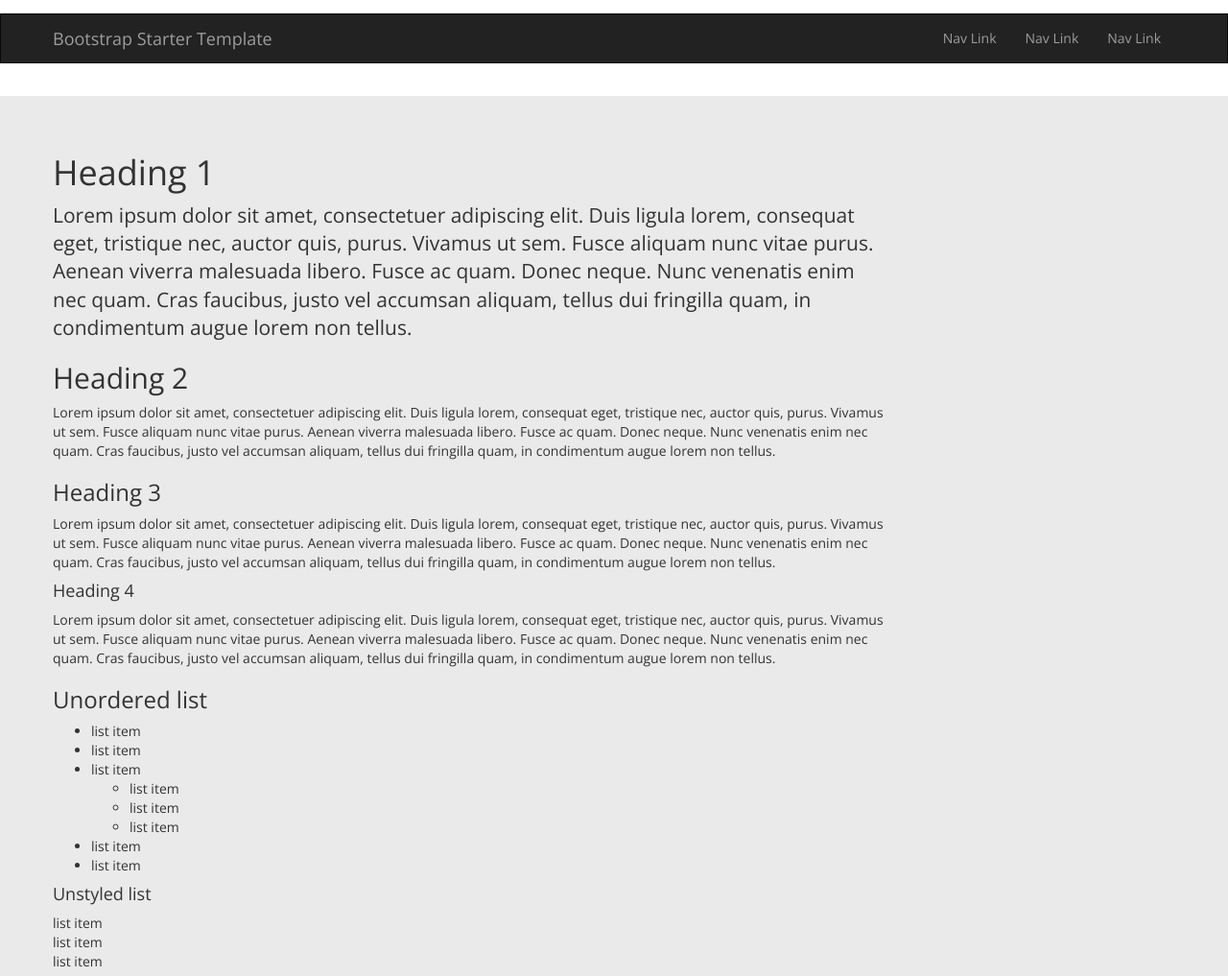
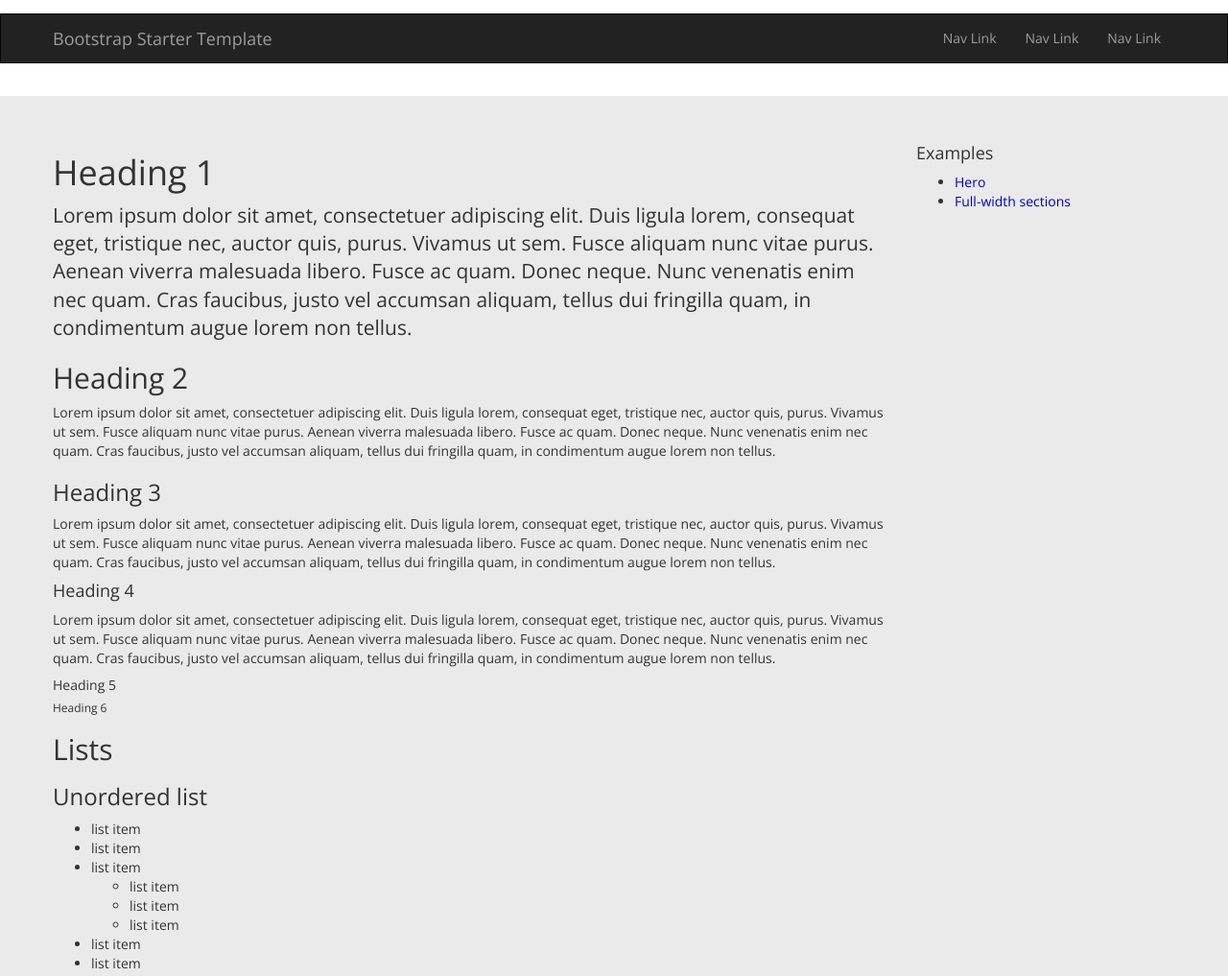
Before and after one commit to dsgreen/project-boilerplate, a website: page bootstrap-header.html in a window 1280 px wide. Shown: the top 1017 px of the page at 96% size. Drawn offline with nearby package versions, Linux system fonts and the light colour scheme; files that its build step writes are made by us from their sources.

Commit message:
Attribute reorder and code cleanup

```diff
--- a/bootstrap-header.html
+++ b/bootstrap-header.html
@@ -10,6 +10,7 @@
   <link href="https://maxcdn.bootstrapcdn.com/bootstrap/3.3.7/css/bootstrap.min.css" rel="stylesheet" integrity="sha384-BVYiiSIFeK1dGmJRAkycuHAHRg32OmUcww7on3RYdg4Va+PmSTsz/K68vbdEjh4u" crossorigin="anonymous">
   <link href="https://maxcdn.bootstrapcdn.com/font-awesome/4.7.0/css/font-awesome.min.css" rel="stylesheet" integrity="sha384-wvfXpqpZZVQGK6TAh5PVlGOfQNHSoD2xbE+QkPxCAFlNEevoEH3Sl0sibVcOQVnN" crossorigin="anonymous">
   <link href="css/main.css" rel="stylesheet">
+  <script src="js/modernizr.custom.07230.js"></script>
   <!--[if lt IE 9]>
   <script src="https://cdnjs.cloudflare.com/ajax/libs/html5shiv/3.7.3/html5shiv.min.js"></script>
   <script src="https://cdnjs.cloudflare.com/ajax/libs/respond.js/1.4.2/respond.min.js"></script>
@@ -19,8 +20,9 @@
 </head>
 <body class="home">
 <div class="sr-only"><a href="#content">skip to page content</a></div>
+
 <header class="site-header" id="top" role="banner">
-  <nav role="navigation" class="navbar navbar-inverse">
+  <nav class="navbar navbar-inverse" role="navigation">
     <div class="container-fluid">
       <div class="navbar-header">
         <button type="button" class="navbar-toggle" data-toggle="collapse" data-target=".navbar-collapse">
@@ -41,9 +43,10 @@
     </div>
   </nav>
 </header>
+
 <section class="container-fluid" id="content">
   <div class="row">
-    <main id="main" role="main" class="col-sm-9">
+    <main class="col-sm-9" id="main" role="main">
       <h1>Heading 1</h1>
       <p class="lead">Lorem ipsum dolor sit amet, consectetuer adipiscing elit. Duis ligula lorem, consequat eget,
         tristique nec, auctor quis, purus. Vivamus ut sem. Fusce aliquam nunc vitae purus. Aenean viverra malesuada
@@ -68,6 +71,10 @@
         quam. Donec neque. Nunc venenatis enim nec quam. Cras faucibus, justo vel accumsan aliquam, tellus dui fringilla
         quam, in condimentum augue lorem non tellus. </p>
 
+      <h5>Heading 5</h5>
+      <h6>Heading 6</h6>
+
+      <h2>Lists</h2>
       <h3>Unordered list</h3>
       <ul>
         <li>list item</li>
@@ -98,10 +105,20 @@
       </ul>
 
     </main>
-    <aside role="complementary" class="col-sm-3">
+
+    <aside class="col-sm-3" role="complementary">
+      <h4>Examples</h4>
+      <nav>
+        <ul>
+          <li><a href="example.html">Hero</a></li>
+          <li><a href="example.html">Full-width sections</a></li>
+        </ul>
+      </nav>
     </aside>
+
   </div>
 </section>
+
 <footer class="site-footer" role="contentinfo">
   <div class="container-fluid">
     <p class="small pull-left">&copy; Copyright 2015 <i>Company Name</i></p>
```
